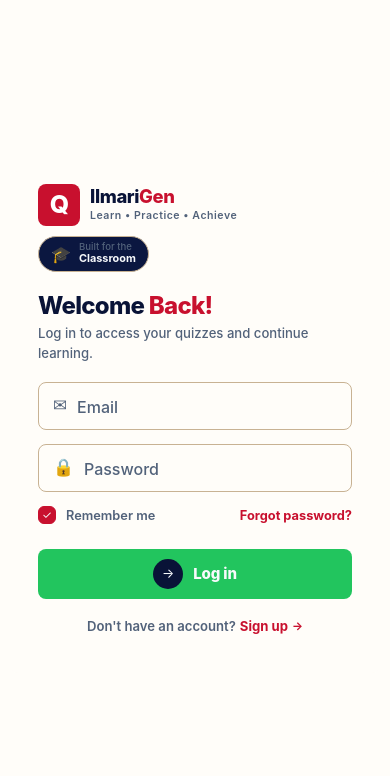
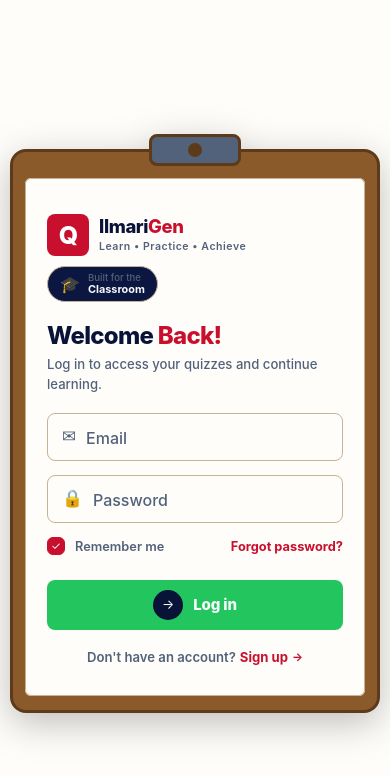
Before and after one commit to SodaBeats/QuizForge, a React app in the folder frontend/: page /login in a window 390 px wide. Shown: the top 776 px of the page. Built offline with nearby package versions, Linux system fonts and the light colour scheme; no server answers; the HTML template or start-up script is replaced by a standard one.

Commit message:
replace the message for sumbmiting to "Submit attempt?" and making the loginpage look clipbord  when moble view

```diff
--- a/frontend/src/features/auth/pages/LoginPage.css
+++ b/frontend/src/features/auth/pages/LoginPage.css
@@ -20,6 +20,9 @@
 
   --color-board-dark: var(--specialsurface);
   --color-board-darker: var(--ink);
+
+  --color-board-brown: var(--clipboard);
+  --color-board-brown-edge: var(--clipboardedge);
 
   --color-clip-metallic: var(--mutedonlight);
   --color-backdrop-circle: var(--surface);
@@ -225,7 +228,8 @@ body {
 
    The stage ALWAYS keeps the image ratio (1852:849) and covers the screen,
    so the percentages used by .clipboard-card always land on the clipboard.
-   Below 860px wide, section 24 swaps to a plain card (no background art).
+   Below 860px wide, section 24 swaps to a CSS-drawn clipboard (no
+   background art).
    ========================================================================== */
 
 .page-container.leaning-mode .floating-decor,
@@ -807,7 +811,7 @@ body {
 /* ==========================================================================
    20. LEANING MODE SCALING
    (Applies while the illustrated background is active — see section 24
-   for the breakpoint where this hands off to a plain card instead.)
+   for the breakpoint where this hands off to the mobile clipboard instead.)
    ========================================================================== */
 
 .page-container.leaning-mode .card-header {
@@ -1130,13 +1134,14 @@ body {
 }
 
 /* ==========================================================================
-   24. LEANING MODE — MOBILE / TABLET FALLBACK
+   24. LEANING MODE — MOBILE / TABLET (CSS CLIPBOARD)
    --------------------------------------------------------------------------
    Below ~860px wide there isn't enough room to fit the form inside the
-   illustrated clipboard, so we drop the background art and render a plain,
-   normally-flowing card. Every rule here has the same specificity as its
-   section 7 / section 20 counterpart, so being declared later is what makes
-   it win — keep this as the last section in the file.
+   illustrated clipboard image, so we drop the background art and draw a
+   clipboard in pure CSS: dark board, metal clip, paper sheet with the form.
+   Every rule here has the same specificity as its section 7 / section 20
+   counterpart, so being declared later is what makes it win — keep this as
+   the last section in the file.
    ========================================================================== */
 
 @media (max-width: 860px) {
@@ -1161,26 +1166,71 @@ body {
     container-type: normal;
   }
 
+  /* ---------- CLIPBOARD (mobile) ---------- */
+
   .page-container.leaning-mode .clipboard-card {
     position: static;
     width: 100%;
     height: auto;
     left: auto;
     top: auto;
+    padding-top: 18px; /* room for the clip sticking out on top */
+    filter: drop-shadow(0 10px 18px rgb(0 0 0 / 0.25));
   }
 
   .page-container.leaning-mode .clipboard-board {
-    background: var(--color-paper-bg);
-    border-radius: var(--radius-card-inner);
-    padding: 6px;
+    position: relative;
+    background: var(--color-board-brown);
+    border: 3px solid var(--color-board-brown-edge);
+    border-radius: 16px;
+    padding: 26px 12px 14px;
     width: 100%;
     height: auto;
   }
 
+  /* the metal clip (overrides the display:none !important from section 7) */
+  .page-container.leaning-mode .clipboard-clip {
+    display: block !important;
+    position: absolute;
+    top: -18px;
+    left: 50%;
+    transform: translateX(-50%);
+    width: 92px;
+    height: 32px;
+    background: var(--color-clip-metallic);
+    border: 3px solid var(--color-board-brown-edge);
+    border-radius: 8px;
+    z-index: 3;
+  }
+
+  /* little hole in the clip */
+  .page-container.leaning-mode .clipboard-clip::after {
+    content: "";
+    position: absolute;
+    top: 50%;
+    left: 50%;
+    width: 14px;
+    height: 14px;
+    transform: translate(-50%, -50%);
+    background: var(--color-board-brown-edge);
+    border-radius: 50%;
+  }
+
+  /* the paper */
   .page-container.leaning-mode .paper-sheet {
+    background: var(--color-paper-bg);
+    border: none;
+    border-radius: 6px;
     width: 100%;
     height: auto;
-    padding: 30px 22px;
+    padding: 36px 22px 28px;
+    box-shadow: inset 0 0 0 1px var(--color-input-border);
+  }
+
+  /* beat the login/signup padding-top rules from section 7 */
+  .page-container.leaning-mode.login-mode .paper-sheet,
+  .page-container.leaning-mode.signup-mode .paper-sheet {
+    padding-top: 36px;
   }
 
   /* Undo the container-query micro-scaling from section 20 and go back
@@ -1312,8 +1362,14 @@ body {
     max-width: 100%;
   }
 
-  .page-container.leaning-mode .paper-sheet {
-    padding: 24px 16px;
+  .page-container.leaning-mode .clipboard-board {
+    padding: 24px 8px 10px;
+  }
+
+  .page-container.leaning-mode .paper-sheet,
+  .page-container.leaning-mode.login-mode .paper-sheet,
+  .page-container.leaning-mode.signup-mode .paper-sheet {
+    padding: 34px 16px 22px;
   }
 
   .page-container.leaning-mode .signup-name-row {
--- a/frontend/src/features/student-quiz/components/StudentQuizStage.jsx
+++ b/frontend/src/features/student-quiz/components/StudentQuizStage.jsx
@@ -64,8 +64,12 @@ export function StudentQuizStage({
       <ConfirmDialog
         open={showSubmitConfirm}
         title="Submit quiz?"
-        message={`You have ${unansweredCount} unanswered question(s). Submit anyway?`}
-        confirmLabel="Submit anyway"
+        message={
+          unansweredCount === 0
+            ? "Submit attempt?"
+            : `You have ${unansweredCount} unanswered question(s). Submit anyway?`
+        }
+        confirmLabel={unansweredCount === 0 ? "Submit quiz" : "Submit anyway"}
         onConfirm={() => {
           setShowSubmitConfirm(false);
           onQuizSubmit();
--- a/frontend/src/theme/colors.js
+++ b/frontend/src/theme/colors.js
@@ -80,6 +80,8 @@ export const colors = {
   modalback: "#0B1740",
   scrolltrack: "#0B1740",
   scrollthumb: "#C8102E",
+  clipboard: "#8b5a2b",
+  clipboardedge: " #5c3a1a",
   scrollthumbhover: "#E11D48",
 };
 
```
